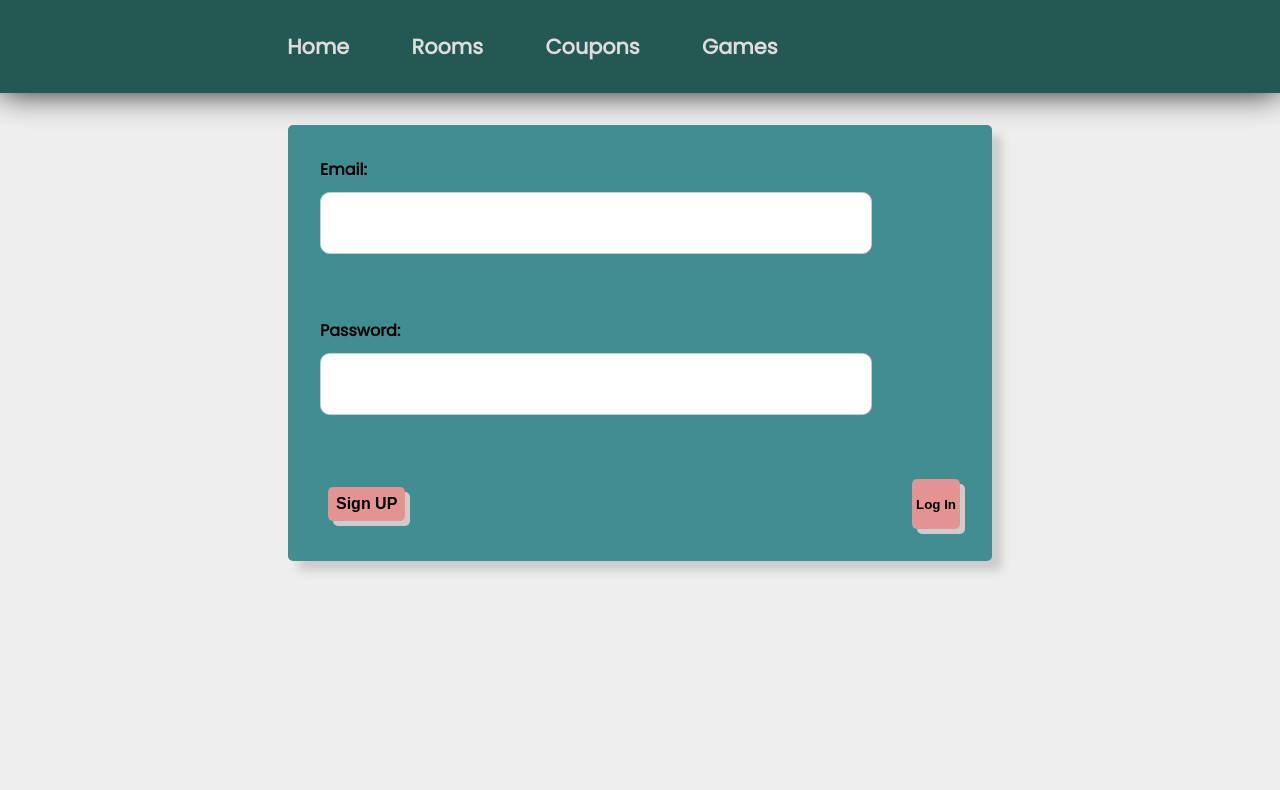
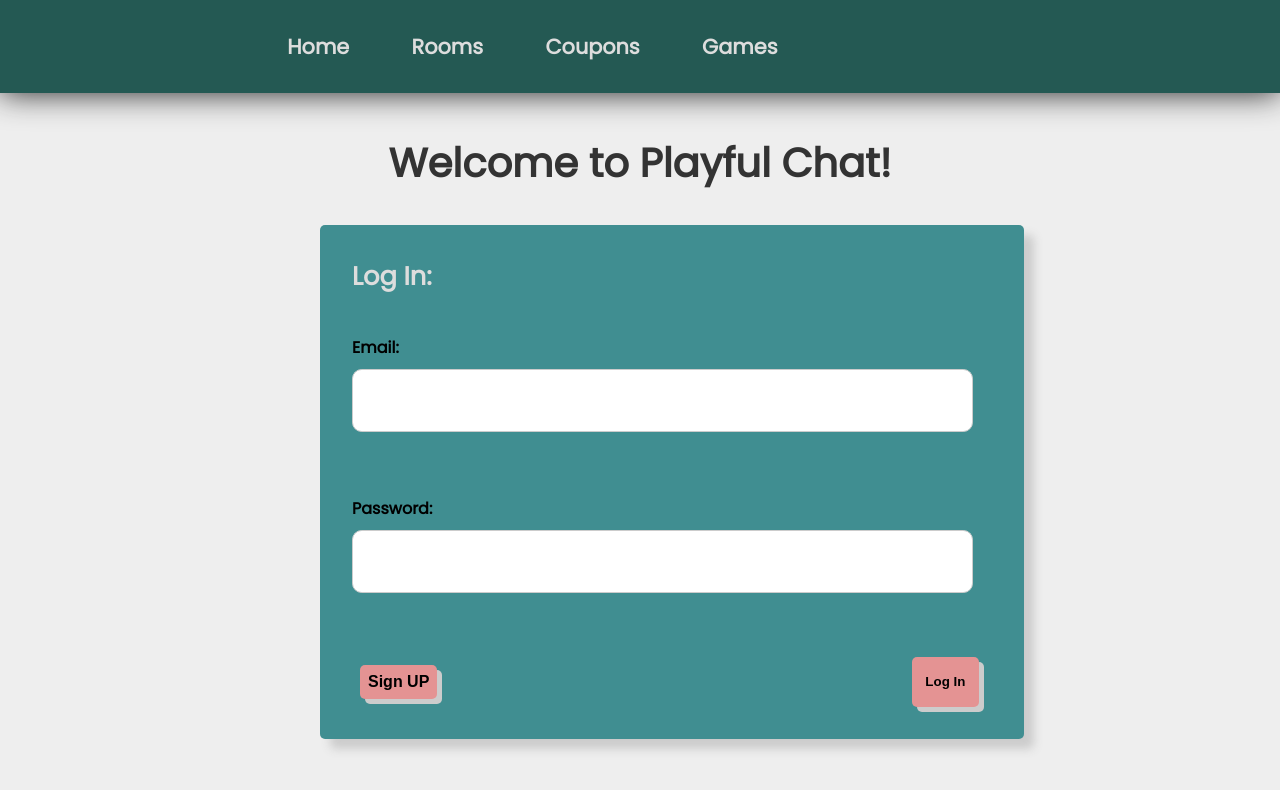
Before and after one commit to LeoAlles/Playful-Chat, a React (Create React App) app in the folder front/: page / in a window 1280 px wide. Shown: the top 790 px of the page. Built offline with nearby package versions, Linux system fonts and the light colour scheme.

Commit message:
imporoving views

```diff
--- a/front/public/index.html
+++ b/front/public/index.html
@@ -24,7 +24,7 @@
       work correctly both with client-side routing and a non-root public URL.
       Learn how to configure a non-root public URL by running `npm run build`.
     -->
-    <title>React App</title>
+    <title>Playful Chat</title>
   </head>
   <body>
     <noscript>You need to enable JavaScript to run this app.</noscript>
--- a/front/src/Pages/Home/Home.tsx
+++ b/front/src/Pages/Home/Home.tsx
@@ -1,6 +1,6 @@
 import React, { useState } from "react"
 import LoginService from "../../Services/LoginService"
-import { HomeContainer, LoginCard, Form, Label, Submit} from "./style"
+import { LoginCard, Form, Label} from "./style"
 import styled from "styled-components";
 import NavButton from "../../Components/NavButton/NavButton";
 import Toaster from "../../Components/Toaster/Toaster";
@@ -25,9 +25,15 @@ export default function Home(){
 
     return(
         <HomeContainer>
+            <Title>
+                Welcome to Playful Chat!
+            </Title>
             <Toaster message={message}></Toaster>
             <LoginCard>
                 <Form onSubmit={(e) => {submitForm(e)}}>
+                    <LoginPrompt>
+                        Log In:
+                    </LoginPrompt>
                     <Label>
                         Email:
                         <Input
@@ -47,8 +53,8 @@ export default function Home(){
                         />
                     </Label>
                     <FlexContainer>
-                    <NavButton link={'users/create'}>Sign UP</NavButton>
-                    <Submit type="submit" value="Log In"/>
+                        <NavButton link={'users/create'}>Sign UP</NavButton>
+                        <Submit type="submit" value="Log In"/>
                     </FlexContainer>
                 </Form>
             </LoginCard>
@@ -60,12 +66,55 @@ const FlexContainer = styled.div `
     display: flex;
     justify-content: right;
 `
+
 const Input = styled.input`
     padding: 1em;
     font-size: 1.2em;
     border: 1px solid #ccc;
     border-radius: 0.5em;
-    width: 80%;
     margin-right: 1em;
     margin-top: 0.5em;
 `;
+
+const LoginPrompt = styled.div `
+    display: flex;
+    flex-direction: column;
+    padding-bottom: 1.5em;
+    font-weight: bold;
+    font-size: 1.6em;
+    color: #ddd;
+`
+
+const HomeContainer = styled.div`
+    width: 50%;
+    margin-left:25%;
+    margin-right: 25%;
+    justify-content: space-around;
+`
+
+const Title = styled.div`
+    flex-direction: column;
+    font-weight: bold;
+    font-size: 2.5em;
+    text-align: center;
+    margin-top: 1em;
+    color: #333;
+`
+
+const Submit = styled.input`
+    width: min-content;
+    padding: 0.3em;
+    background-color: #E49393;
+    border: 0;
+    margin-left: auto;
+    margin-right: 1em;
+    padding: 0 1em 0 1em;
+    box-shadow: 5px 5px 0px #ccc;
+    font-weight: bold;
+    border-radius: 5px;
+
+    :hover{
+        background-color: #E49393;
+        box-shadow: none;
+    }
+`
--- a/front/src/Pages/Home/style.ts
+++ b/front/src/Pages/Home/style.ts
@@ -1,12 +1,7 @@
 import styled from "styled-components"
 
-export const HomeContainer = styled.div`
-    display:flex;
-    justify-content: space-around;
-`
-
 export const LoginCard = styled.div`
-    width: 50%;
+    width: 100%;
     padding: 2em;
     margin-top: 2em;
     background-color: #408E91;
@@ -26,21 +21,6 @@ export const Label = styled.label`
     font-weight: bold;
 `
 
-export const Submit = styled.input`
-    width: min-content;
-    padding: 0.3em;
-    background-color: #E49393;
-    border: 0;
-    margin-left: auto;
-    box-shadow: 5px 5px 0px #ccc;
-    font-weight: bold;
-    border-radius: 5px;
-
-    :hover{
-        background-color: #E49393;
-        box-shadow: none;
-    }
-`
 
 export const Input = styled.input`
     padding: 0.5em;
```
Also changed, not shown: 1 other file (tests, documents, lock files or other folders).
